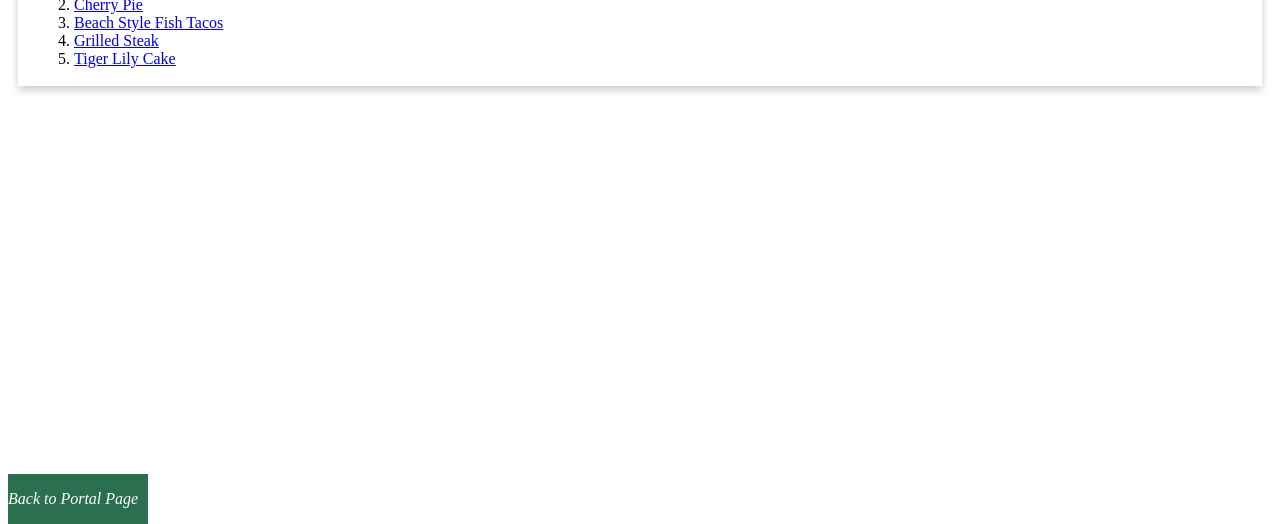
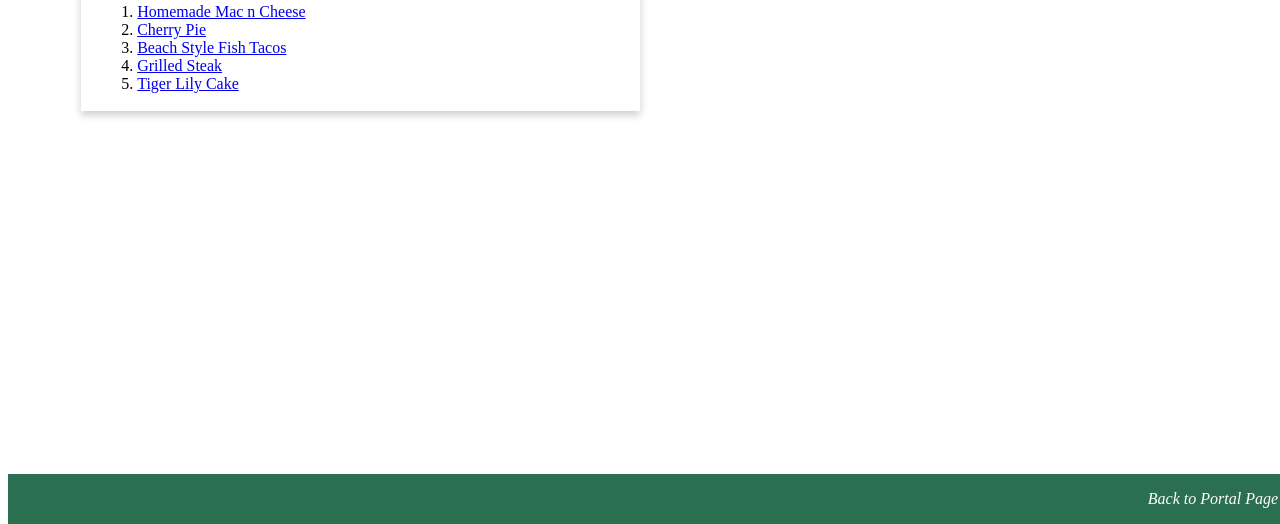
Before and after one commit to mgreene92/csd340, a plain HTML site: page module-6/Greene_Mod6_2.html in a window 1280 px wide. Shown: the part 276-800 px from the top of the page. Drawn offline with Linux system fonts and the light colour scheme.

Commit message:
Fix CSS syntax for margin and width properties

```diff
--- a/module-6/Greene_Mod6_2.css
+++ b/module-6/Greene_Mod6_2.css
@@ -32,16 +32,16 @@ h1 {
 }
 
 #container {
-    margin-top: 2 percent;
-    margin-left: 5 percent;
-    margin-right: 5 percent;
+    margin-top: 2%;
+    margin-left: 5%;
+    margin-right: 5%;
     padding: 10px;
 }
 
 .card {
     box-shadow: 0 4px 8px 0 rgba(0,0,0,0.2);
     transition: 0.3s;
-    width: 50 percent;
+    width: 50%;
 }
 
 .card:hover {
@@ -63,7 +63,7 @@ footer {
     background-color: #2a6f4f;
     position: absolute;
     bottom: 0;
-    width: 100 percent;
+    width: 100%;
 }
 
 footer p {
```
